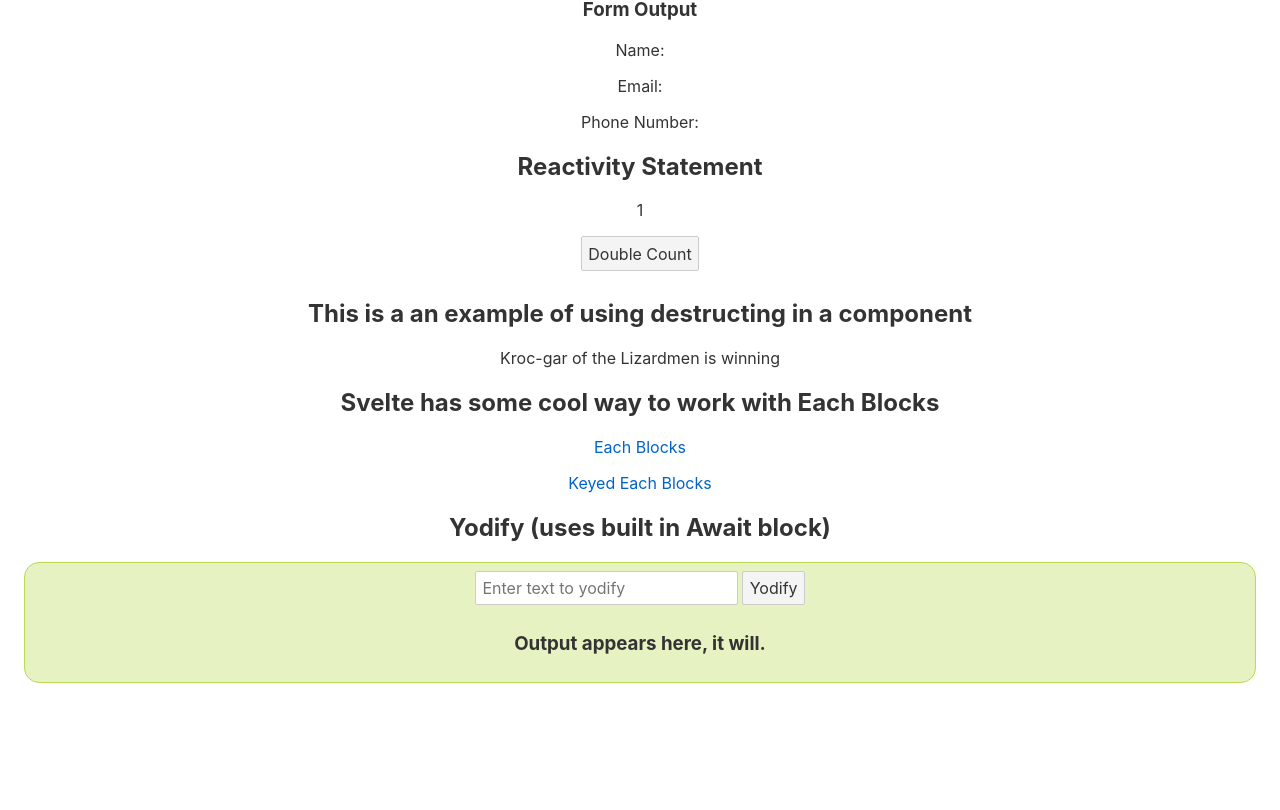
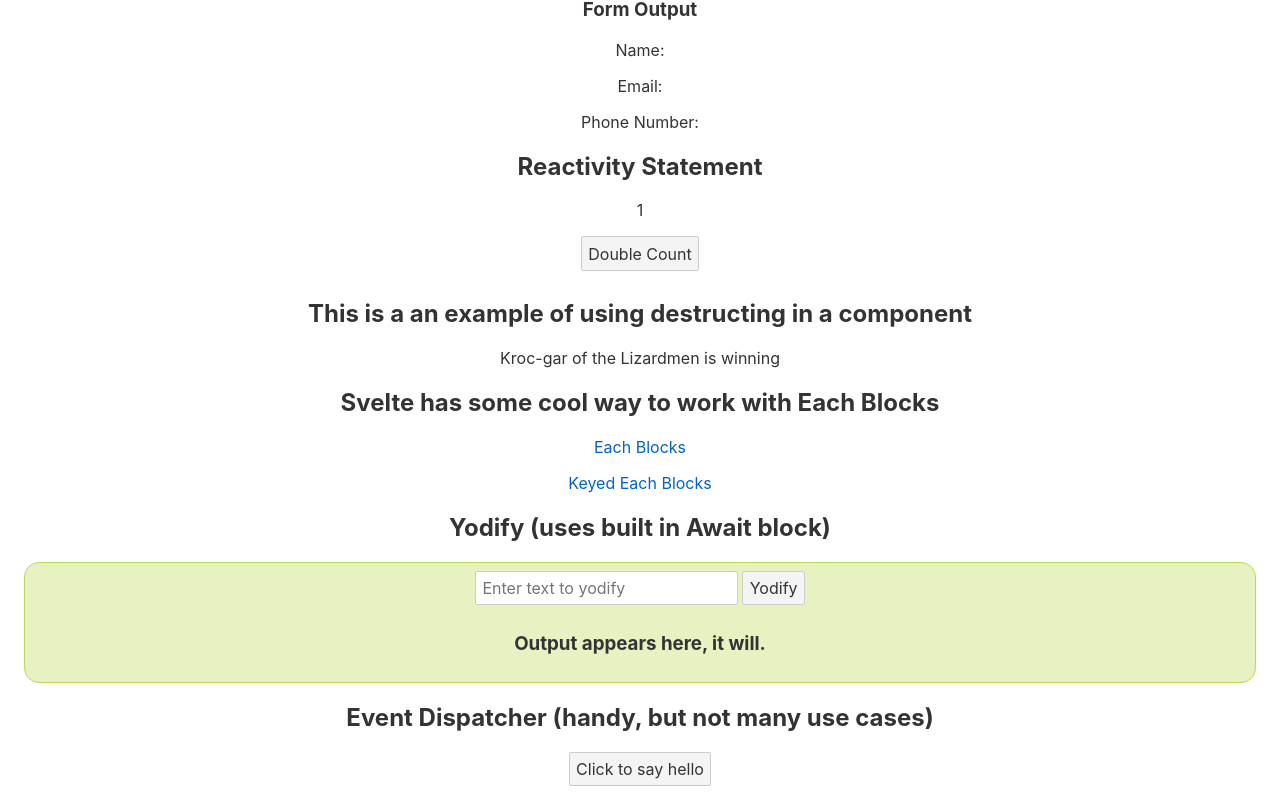
Before and after one commit to TruJared/svelteDocsPlayground, a Svelte app: page / in a window 1280 px wide. Shown: the part 523-1333 px from the top of the page. Before the commit the page ends 1222 px from the top, so only its background shows below. Built offline with nearby package versions, Linux system fonts and the light colour scheme.

Commit message:
did even more stuff

```diff
--- a/src/App.svelte
+++ b/src/App.svelte
@@ -4,6 +4,7 @@
     import Destructuring from './Destructuring.svelte';
     import Each from './Each.svelte';
     import Yodify from './Yodify.svelte';
+    import EventDispatcher from './EventDispatcher.svelte';
 
     const htmlString = '&lt;div&gt';
 
@@ -23,6 +24,10 @@
             pageUrl: 'https://svelte.dev/tutorial/keyed-each-blocks',
         },
     ];
+
+    function handleMessage(event) {
+        alert(event.detail.text);
+    }
 </script>
 
 <style>
@@ -64,6 +69,8 @@
     {/each}
     <h2>Yodify (uses built in Await block)</h2>
     <Yodify />
+    <h2>Event Dispatcher (handy, but not many use cases)</h2>
+    <EventDispatcher on:message={handleMessage} />
 </main>
 
 <!-- you are here !! https://svelte.dev/tutorial/keyed-each-blocks -->
--- /dev/null
+++ b/src/EventDispatcher.svelte
@@ -0,0 +1,17 @@
+<!-- typically dispatchers will not be needed but they have a good use case for certain situations https://github.com/sveltejs/svelte/issues/2323#issuecomment-569954265 -->
+<!-- In some cases event forwarding can resolve this issue more efficiently https://svelte.dev/tutorial/event-forwarding and https://svelte.dev/tutorial/dom-event-forwarding-->
+<script>
+	import { createEventDispatcher } from 'svelte';
+
+	const dispatch = createEventDispatcher();
+
+	function sayHello() {
+		dispatch('message', {
+			text: 'Hello!'
+		});
+	}
+</script>
+
+<button on:click={sayHello}>
+	Click to say hello
+</button>
--- a/src/NameChanger.svelte
+++ b/src/NameChanger.svelte
@@ -1,3 +1,4 @@
+<!-- you are here https://svelte.dev/tutorial/checkbox-inputs -->
 <script>
     let userName = '';
     let userEmail = '';
@@ -8,8 +9,11 @@
 
 <h3>Form Input</h3>
 <p>Name and Phone will update reactively, email demonstrates submitted</p>
+<!-- any event can be set to listen using `on:` -->
+<!-- it is possible to pipe event modifiers on listeners https://svelte.dev/tutorial/event-modifiers -->
 <form on:submit|preventDefault={()=>updatedUserPhone=userPhone}>
     <label for="userName">Name</label>
+    <!-- bind  https://svelte.dev/tutorial/text-inputs -->
     <input id="userName" type="text" placeholder='What is your name?' bind:value={userName}/>
     <label for="userEmail">E-mail</label>
     <input id="userEmail" type="text" placeholder="What is your email?"  bind:value={userEmail}/>
@@ -17,7 +21,7 @@
     <input id="userPhone" type="text"  placeholder="What is your phone number?" bind:value={userPhone}/>
     <input type=submit value="Submit">
 </form>
-<!-- todo move output to it's own component useing store -->
+<!-- todo move output to it's own component using store -->
 <h3>Form Output</h3>
 <p>Name: {userName}</p>
 <p>Email: {userEmail}</p>
--- a/src/Yodify.svelte
+++ b/src/Yodify.svelte
@@ -1,3 +1,5 @@
+<!-- must be built pretty specifically to work correctly https://svelte.dev/tutorial/await-blocks -->
+
 <script>
     const yodaApi = 'https://yoda-api.appspot.com/api/v1/yodish?text=';
     let yodified = yodifyIt(null);
@@ -27,7 +29,6 @@
     }
 </style>
 
-<!-- todo make component work better https://svelte.dev/tutorial/await-blocks -->
 <div>
     <input id="yodifyInput" type="text" placeholder="Enter text to yodify" />
     <!-- svelte-ignore missing-declaration -->
```
